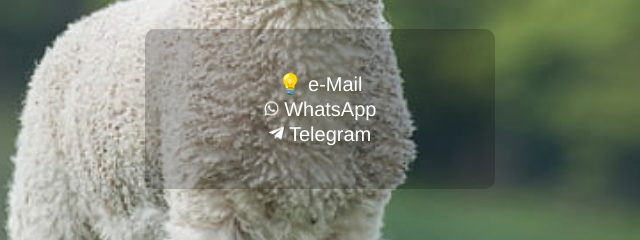
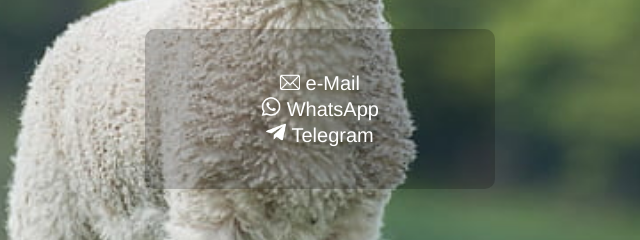
Before and after one commit to waltemarcarneiro/mobile, a plain HTML site: page index.html in a window 1280 px wide. Shown: the part 291-531 px from the top of the page, 320-960 px from the left. Drawn offline with Linux system fonts and the light colour scheme.

Commit message:
Update index.html

```diff
--- a/index.html
+++ b/index.html
@@ -35,10 +35,12 @@
   </head>
   <body>
     <div class="content">
-      <p>💡<a href="mailto:waltemarcarneiro@icloud.com" target="_blank"> e-Mail</a><br/>
-      <img src="images/whatsapp.png" height="15" width="15" border="0" /><a href="https://api.whatsapp.com/send?phone=5592993623739" target="_blank"> WhatsApp<a/><br/>
-      <img src="images/telegram.png" height="15" width="15" border="0" /><a href="https://t.me/waltemarcarneiro/" target="_blank"> Telegram</a><br/>
-    </p></div>
+      <p>
+      <img src="images/email.png" height="20" width="20" border="0" /><a href="mailto:waltemarcarneiro@icloud.com" target="_blank"> e-Mail</a><br/>
+      <img src="images/whatsapp.png" height="20" width="20" border="0" /><a href="https://api.whatsapp.com/send?phone=5592993623739" target="_blank"> WhatsApp<a/><br/>
+      <img src="images/telegram.png" height="20" width="20" border="0" /><a href="https://t.me/waltemarcarneiro/" target="_blank"> Telegram</a><br/>
+      </p>
+      </div>
 
     <p id="requireHTTPS" class="hidden">
       <b>PARE!</b> A página <b>deve</b> deve está em um servidor HTTPS.
```
